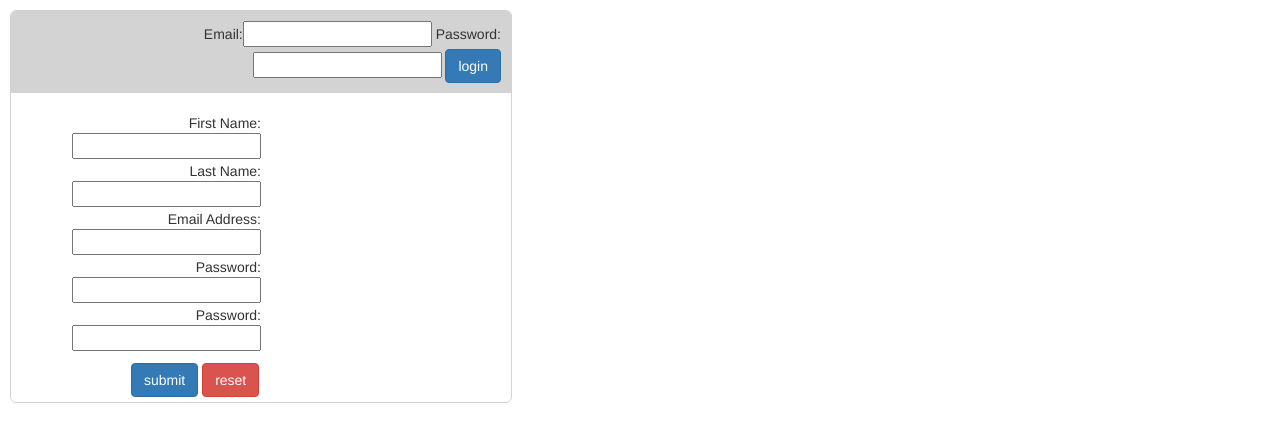
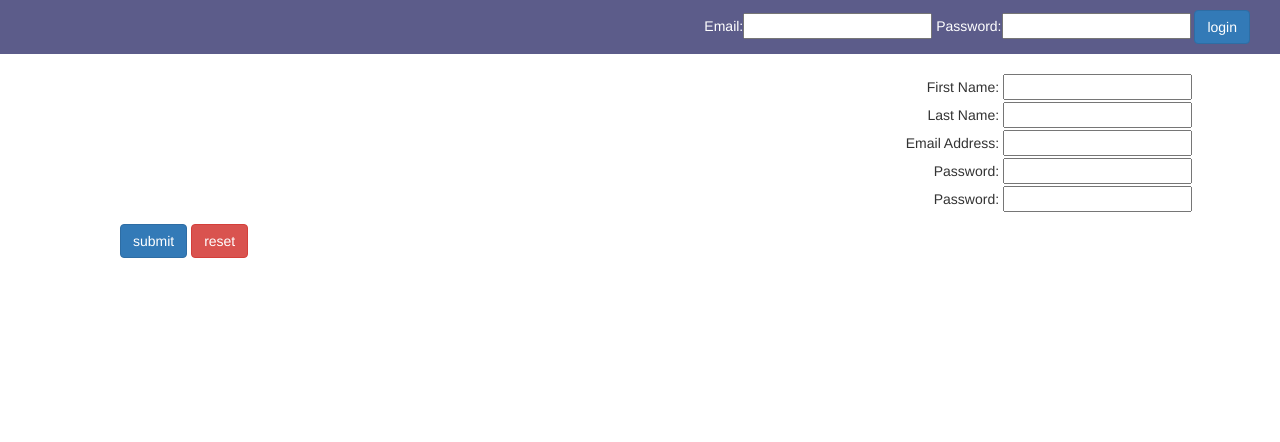
Before and after one commit to falterfriday/mySQL_Flask-the_wall, a Flask app: page / in a window 1280 px wide. Shown: the top 442 px of the page. Run offline with Flask 2, Linux system fonts and the light colour scheme; some libraries are stand-ins or nearby versions.

Commit message:
modified to make more 'facebook-esque'

```diff
--- a/static/style.css
+++ b/static/style.css
@@ -1,44 +1,55 @@
 .wrapper {
 	display: inline-block;
-	border: solid lightgray 1px;
+	/*border: solid lightgray 1px;*/
 	height: auto;
-	width: auto;
-	border-radius: 6px;
-	margin: 10px 10px;
+	width: 100%;
 	padding-bottom: 5px;
 }
+h1 {
+	text-align: left;
+	display: inline;
+	vertical-align: top;
+	margin: 0px 30% 0px 0px;
+}
 .top {
-	background-color: lightgray;
-	border-radius: 5px 5px 0 0;
-	width: 500px;
-	padding: 10px;
+	color: white;
+	background-color: #5c5c8a;
+	width: 100%;
+	padding: 10px 30px;
+	text-align: right;
 }
-hr {
-	width: 40%;
+
+.bottom {
+	width: auto;
+	text-align: right;
+	padding-right: 88px;
 }
-.bottom {
-	width: 50%;
-	border-radius: 5px;
+h2 {
+	margin-right: 111px;
+	color: #5c5c8a;
+}
+input {
+	margin-bottom: 2px;
+}
+.signup {
+	color: #5c5c8a;
 }
 form {
 	display: inline-block;
-	text-align: right;
-}
-input {
-	margin-bottom: 2px;
+	vertical-align: center;
 }
 .error {
 	color: white;
 	display: inline-block;
 	background-color: #db524b;
-	width: 500px;
+	width: 100%;
 	text-align: center;
 }
 .success {
 	color: white;
 	display: inline-block;
 	background-color: #58b958;
-	width: 500px;
+	width: 100%;
 	/*border-radius: 5px;*/
 	text-align: center;
 }
```
